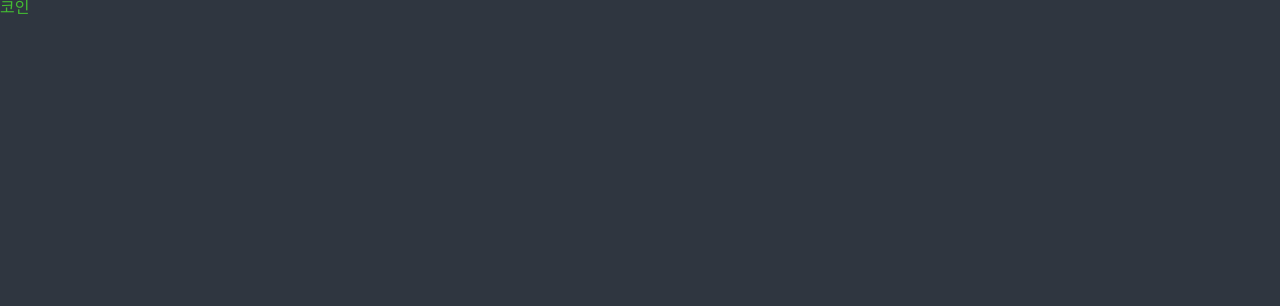
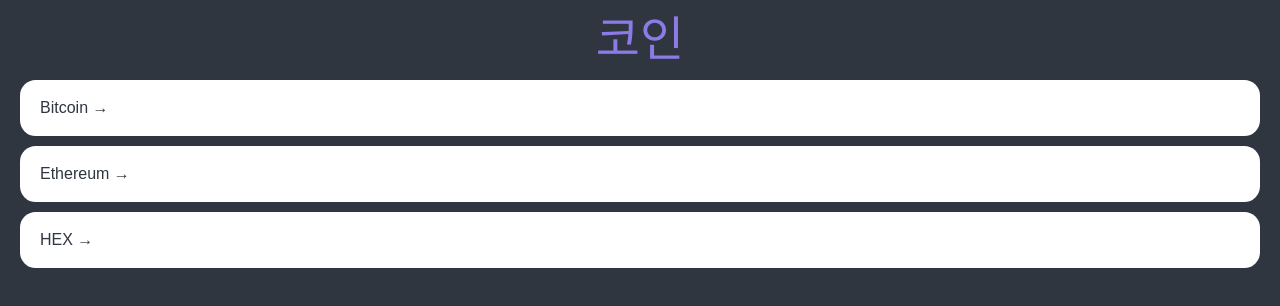
Before and after one commit to ayasoeun/crypto_tracker, a React (Create React App) app: page / in a window 1280 px wide. Shown: the top 306 px of the page. Built offline with nearby package versions, Linux system fonts and the light colour scheme.

Commit message:
5.2--frontpage has styled

```diff
--- a/src/App.tsx
+++ b/src/App.tsx
@@ -58,6 +58,9 @@
 }
 a {
     text-decoration: none;
+    color: inherit;
+     // color:inherit으로 바꿔줘야 Link를 설정한 텍스트가 설정한 스타일을 따름
+     // <Link> 컴포넌트는 실제로 렌더링되면 <a> 태그처럼 동작하고, <a> 태그처럼 스타일이 적용된다.
 }
 *{
     box-sizing: border-box;
--- a/src/routes/Coin.tsx
+++ b/src/routes/Coin.tsx
@@ -8,3 +8,8 @@
     return <h1>Coin: {coinId}</h1>;
 }
 export default Coin;
+
+// --Coin의 중요한 역할!--
+// 1. Coin은..지금 <Route path="/:coinId"> 안에 쌓여 있어 Coins와는 다르게 동적 url을 받도록 설정되어있다.. (Route에서 이걸 해주어야 받을 수 있음)
+// 2. Coins 파일에서 CoinList>Coin 로 구성되어 있고, Coin 안의 컨텐츠는 <Link to={"/${coin.id}"}>{coin.name} &rarr;</Link> 로 쌓여있다.
+// 3. 여기서 /${coin.id} 형식의 동적 라우팅이 가능한 이유는 바로 1 때문이다! (이 상관관계를 알아야 한다!)
--- a/src/routes/Coins.tsx
+++ b/src/routes/Coins.tsx
@@ -1,13 +1,94 @@
 import styled from "styled-components"; //styled는 아래처럼 '스타일 컴포넌트'를 만들 때 쓰임
+import { Link } from "react-router-dom";
+
+const Container = styled.div`
+    padding: 0px 20px;
+`;
+
+const Header = styled.header`
+    display: flex;
+    height: 10vh;
+    align-items: center;
+    justify-content: center;
+`;
+const CoinsList = styled.ul`
+    /* display: grid;
+    align-items: center;
+    justify-content: start; */
+`;
+const Coin = styled.li`
+    background-color: white;
+    color: ${(props) => props.theme.bgColor};
+    /* padding: 20px; */
+    border-radius: 0.985rem;
+    margin-bottom: 10px;
+    a {
+        transition: color 0.2s ease-in; // transition(애니메이션) 기능으로 태그에 변화가 생길 때 부드럽게 변함. 0.2s 라고 second를 써줘야함. 0.2초동안 부드럽게 변화.
+        display: block; // 카드 전체를 링크로 만듬. 이제 글씨 뿐만 아니라 카드의 어느곳을 눌러도 스타일 적용됨
+        padding: 20px; // 패딩을 li에 적용하든 a에 적용하든 상관없지만 a에 적용하면 a 태그 자체에 padding을 줌으로써 태그에 마우스를 올렸을때 인식이 되는 공간이 넓어짐.
+    }
+    &:hover {
+        a {
+            color: ${(props) => props.theme.accentColor};
+        }
+    }
+    // <Link> 컴포넌트는 실제로 렌더링되면 <a> 태그처럼 동작하고, <a> 태그처럼 스타일이 적용된다.(모든 리액트 링크->anchor로 바뀜)
+    // App.tsx의 a 태그 부분에 가서 color:inherit으로 바꿔줘야 함
+`;
 
 const Title = styled.h1`
     //h1 class={Title} 이렇게 한거랑 똑같음
     color: ${(props) =>
         props.theme
             .accentColor}; //App이 theme에 접근할 수 있으면 App에 들어있는 하위요소들도 마찬가지임(import 필요x)
+    font-size: 3rem;
 `;
+const coins = [
+    {
+        id: "btc-bitcoin",
+        name: "Bitcoin",
+        symbol: "BTC",
+        rank: 1,
+        is_new: false,
+        is_active: true,
+        type: "coin",
+    },
+    {
+        id: "eth-ethereum",
+        name: "Ethereum",
+        symbol: "ETH",
+        rank: 2,
+        is_new: false,
+        is_active: true,
+        type: "coin",
+    },
+    {
+        id: "hex-hex",
+        name: "HEX",
+        symbol: "HEX",
+        rank: 3,
+        is_new: false,
+        is_active: true,
+        type: "token",
+    },
+];
 
 function Coins() {
-    return <Title>코인</Title>;
+    return (
+        <Container>
+            <Header>
+                <Title>코인</Title>
+            </Header>
+            <CoinsList>
+                {coins.map((coin) => (
+                    <Coin key={coin.id}>
+                        <Link to={`/${coin.id}`}>{coin.name} &rarr;</Link>
+                    </Coin> //&rarr; 는 화살표 이모지.
+                    // CoinList>Coin 의 형태. `/${coin.id}`(백틱으로 감싼) 형태로 to에 값을 넣는다(동적 라우팅). {coin.name} 부분이 링크처럼 작동함
+                    // Coin이 동적 url 받을 수 있도록 라우터 설정이 전제되어서 이 방식이 가능한 것임
+                ))}
+            </CoinsList>
+        </Container>
+    );
 } //styled components를 정의해주었으면 h1 태그가 아닌 스타일 컴포넌트 Title로 바꿔주기
 export default Coins;
--- a/src/theme.ts
+++ b/src/theme.ts
@@ -3,6 +3,6 @@
 export const theme: DefaultTheme = {
     bgColor: "#2f3640",
     textColor: "#f5f6fa",
-    accentColor: "#44bd32",
+    accentColor: "#8c7ae6",
 };
 // // js object이다. const theme = {} 이 기본 형식. 여기서 DefaultTheme 이라고 타입을 설명해준 것임
```
